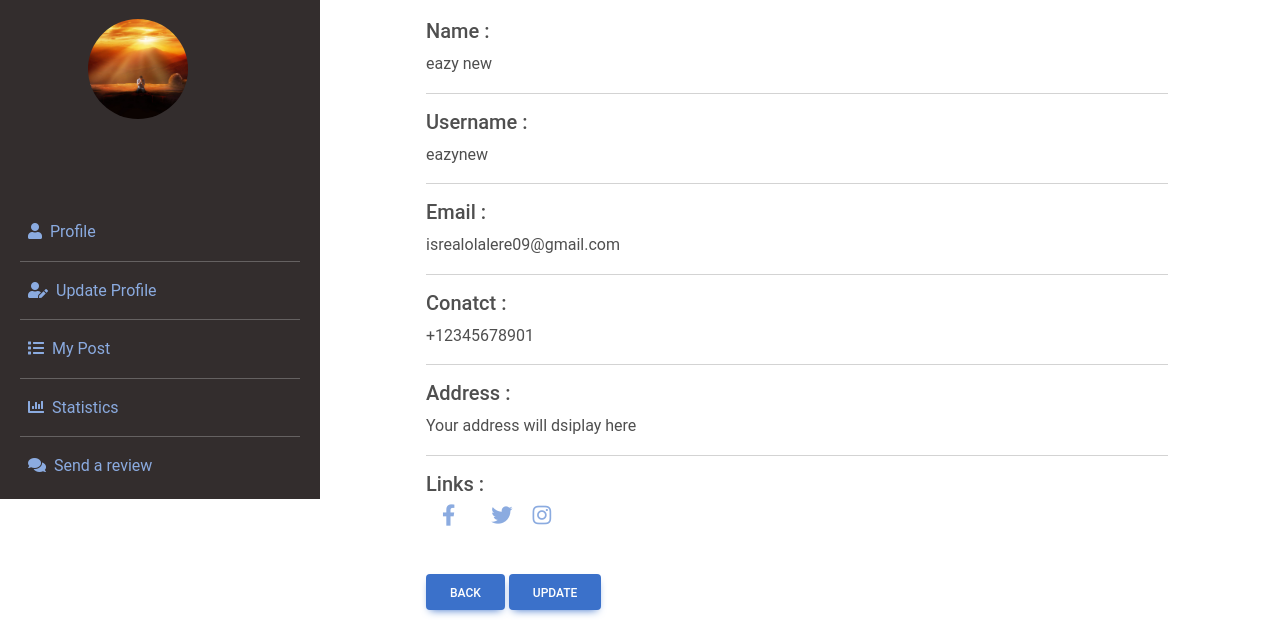
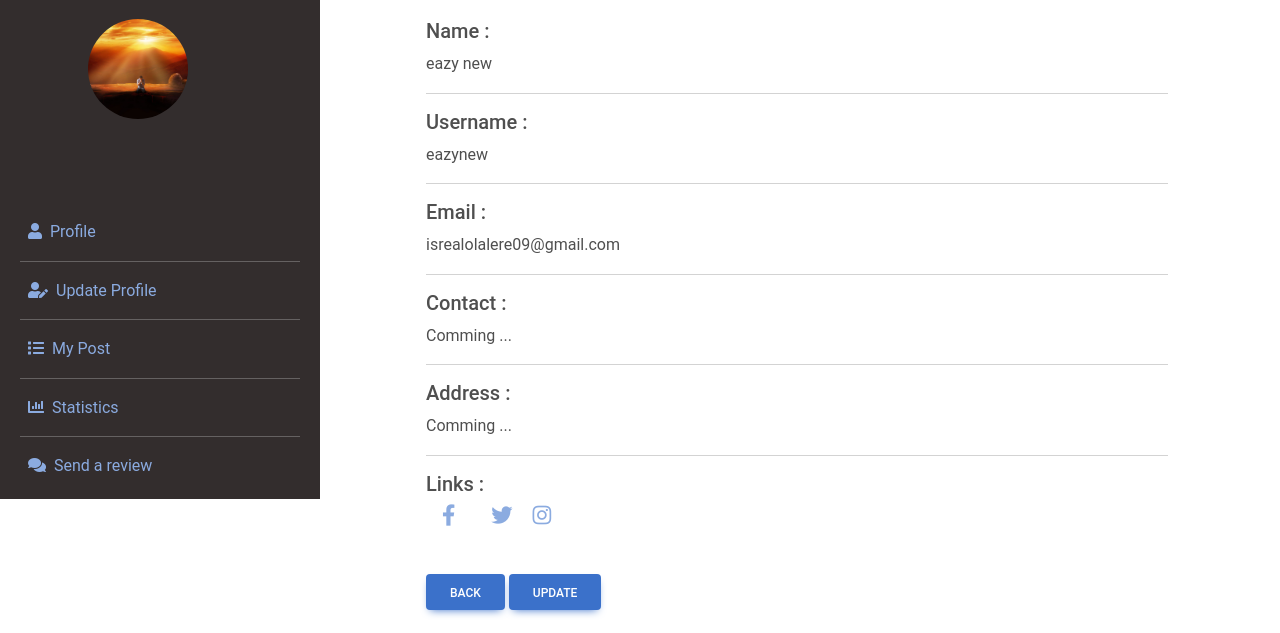
Before and after one commit to isrealolalere/mycommunityapp, a Django app: a page that uses learnshare/templates/engine/user-profile.html in a window 1280 px wide. Shown: the part 97-730 px from the top of the page. Run offline with Django 4.2, Linux system fonts and the light colour scheme; a user stored in the database is signed in; data comes from the database, SQL or seed files in the repository; parts of the project's set-up code (start-up, migrations or seed data) failed here and were passed over.

Commit message:
modified the template

```diff
--- a/learnshare/templates/engine/user-profile.html
+++ b/learnshare/templates/engine/user-profile.html
@@ -100,11 +100,11 @@ Profile
           <h5>Email :</h5>
           {{user_info.user.email}}
           <hr>
-          <h5>Conatct :</h5>
-          +12345678901
+          <h5>Contact :</h5>
+          Comming ...
           <hr>
           <h5>Address :</h5>
-          Your address will dsiplay here
+          Comming ...
           <hr>
           <h5>Links :</h5>
           <a href="#!"><i class="fab fa-facebook-f fa-lg me-3"></i></a>
```
